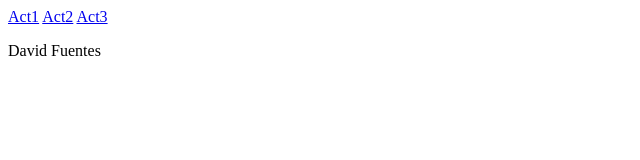
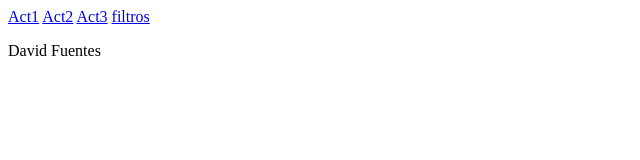
Before and after one commit to ivan191000/Cuaderno_DIW, a plain HTML site: page ud3/index.html in a window 1280 px wide. Shown: the full height of the page, 0-640 px from the left. Drawn offline with Linux system fonts and the light colour scheme.

Commit message:
filtro retoque

```diff
--- a/ud3/index.html
+++ b/ud3/index.html
@@ -9,6 +9,7 @@
     <a href="act1.html">Act1</a>
     <a href="act2.html">Act2</a>
     <a href="act3.html">Act3</a>
+    <a href="filtros.html">filtros</a>
     <p>David Fuentes</p>
 </body>
 </html>
```
